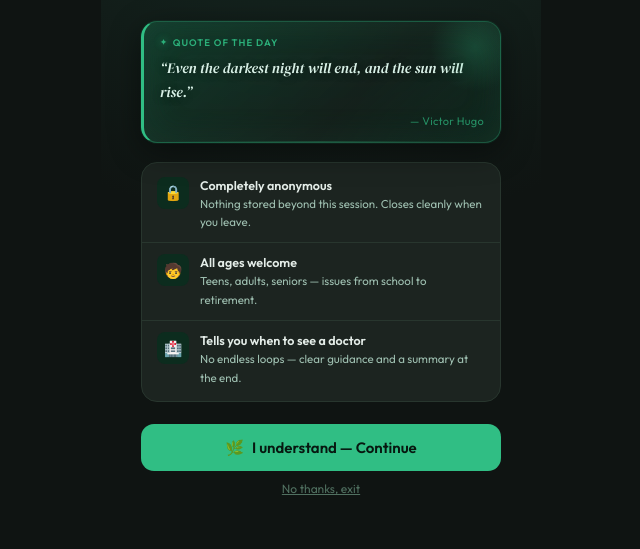
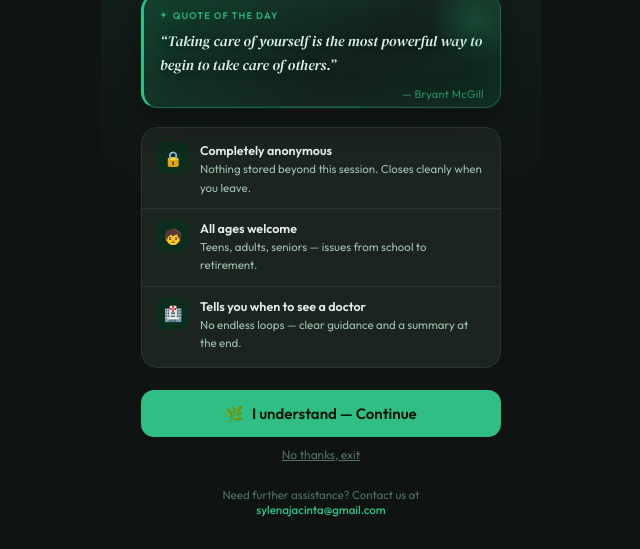
Before and after one commit to BayuFirmansyaah/main-guard-asia, a plain HTML site: page index.html in a window 1280 px wide. Shown: the part 251-800 px from the top of the page, without its empty margins (319-959 px from the left). Drawn offline with Linux system fonts and the light colour scheme.

Commit message:
Add files via upload

```diff
--- a/index.html
+++ b/index.html
@@ -2065,6 +2065,10 @@
             </div>
             <button class="bgo" onclick="G('si')"><span>🌿</span> I understand — Continue</button>
             <div class="skip" onclick="skipBack()">No thanks, exit</div>
+            <div style="margin-top: 25px; font-size: 11.5px; color: var(--mt); text-align: center;">
+                Need further assistance? Contact us at<br>
+                <a href="mailto:sylenajacinta@gmail.com" style="color: var(--tl); text-decoration: none; font-weight: 500;">sylenajacinta@gmail.com</a>
+            </div>
         </div>
 
         <!-- INTAKE -->
@@ -3242,7 +3246,7 @@ YOUR MISSION: Make the user feel heard, understood, and not alone. You are their
         })();
 
         /* ── QUOTE OF THE DAY ─────────────────────────────── */
-        (function () {
+        document.addEventListener('DOMContentLoaded', function () {
             const quotes = [
                 { text: "You don't have to control your thoughts. You just have to stop letting them control you.", author: "Dan Millman" },
                 { text: "Self-care is not self-indulgence, it is self-preservation.", author: "Audre Lorde" },
@@ -3272,9 +3276,13 @@ YOUR MISSION: Make the user feel heard, understood, and not alone. You are their
             ];
 
             const q = quotes[Math.floor(Math.random() * quotes.length)];
-            document.getElementById('qotd-text').textContent = '\u201C' + q.text + '\u201D';
-            document.getElementById('qotd-author').textContent = '— ' + q.author;
-        })();
+            const textEl = document.getElementById('qotd-text');
+            const authEl = document.getElementById('qotd-author');
+            if (textEl && authEl) {
+                textEl.textContent = '\u201C' + q.text + '\u201D';
+                authEl.textContent = '— ' + q.author;
+            }
+        });
 
         /* ── BREATHING & GROUNDING ENGINE ── */
         let bMode = 'breath', bTech = '478', bActive = false;
```
